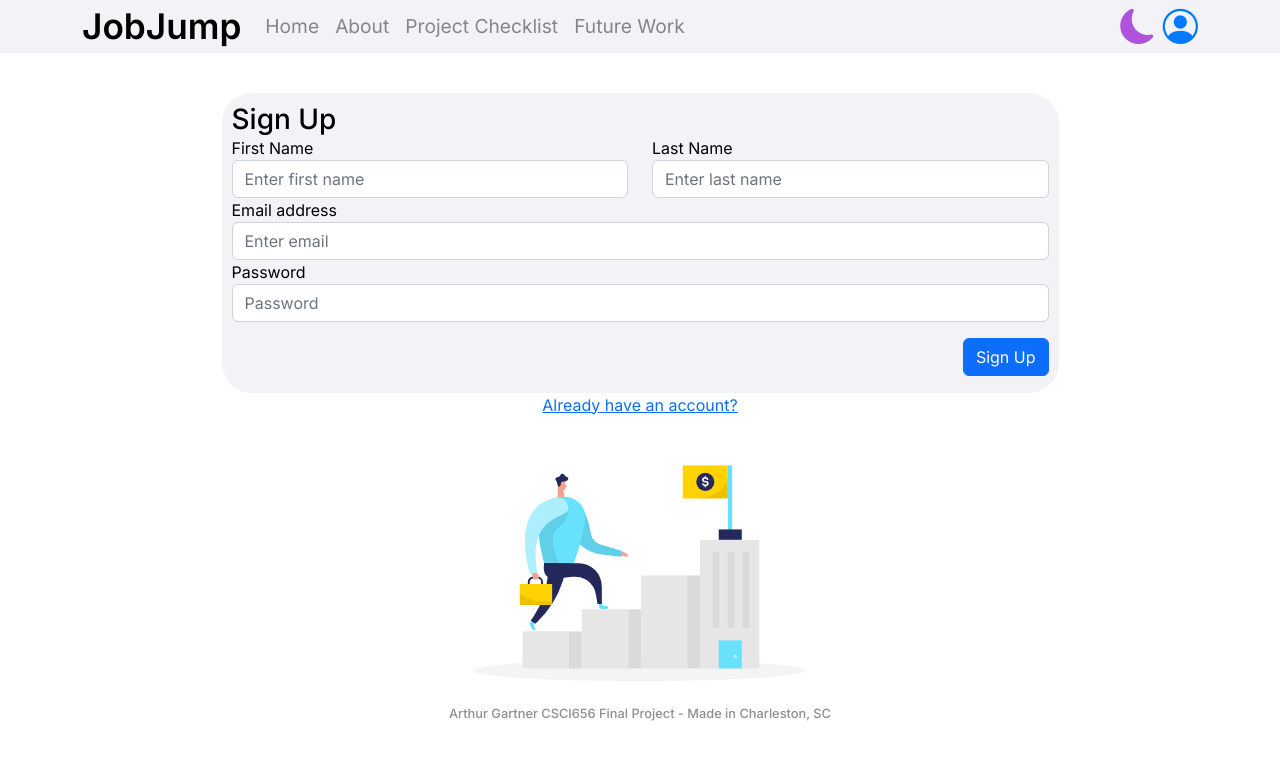
After one commit to ArthurGartner/csci656-final-project, a Django app: page /signup/ in a window 1280 px wide. The commit adds this page. Shown: the top 760 px of the page. Run offline with Django 4.2, Linux system fonts and the light colour scheme; style sheets or scripts are compiled from the project's sources; some libraries are stand-ins or nearby versions.

Commit message:
Added more views

```diff
--- a/final_project/urls.py
+++ b/final_project/urls.py
@@ -21,5 +21,7 @@ urlpatterns = [
     path('', views.page_index),
     path('about/', views.page_about),
     path('checklist/', views.page_checklist),
-    path('futurework/', views.page_future_work)
+    path('futurework/', views.page_future_work),
+    path('login/', views.page_login),
+    path('signup/', views.page_signup)
 ]
--- a/main/static/main/index.css
+++ b/main/static/main/index.css
@@ -21,7 +21,8 @@
         color: var(--label); }
         .hero-section .main-content .row .text-area .button-container .btn-learn {
           background: var(--systemPink);
-          color: #FFFFFF; }
+          color: #FFFFFF;
+          margin-right: 10px; }
         .hero-section .main-content .row .text-area .button-container .btn-login {
           background: var(--systemPurple);
           color: #FFFFFF; }
--- a/main/static/main/index.scss
+++ b/main/static/main/index.scss
@@ -29,9 +29,12 @@
 
         .button-container {
           color: var(--label);
+
+
           .btn-learn {
             background: var(--systemPink);
             color: #FFFFFF;
+            margin-right: 10px;
           }
 
           .btn-login {
--- a/main/static/main/main.scss
+++ b/main/static/main/main.scss
@@ -80,3 +80,48 @@
 body {
   background: var(--systemBackground);
 }
+
+.custom-btn {
+  display: inline-block;
+  border-radius: 30px;
+  padding: 10px 20px;
+  background: green;
+  cursor: pointer;
+  text-decoration: none;
+
+
+  a {
+    background: transparent;
+    color: #FFFFFF;
+    text-decoration: none;
+  }
+
+  &:hover {
+    opacity: .75;
+  }
+}
+
+.custom-card {
+  height: 100%;
+  width: 100%;
+  padding: 10px;
+  border-radius: 30px;
+  background: var(--secondarySystemGroupedBackground);
+}
+
+.textbox-icon {
+  font-size: 2.3rem;
+  margin-top: 0px;
+}
+
+.remove-background {
+  background: none;
+}
+
+.transparent-background {
+  background: red;
+}
+
+label {
+  background: none;
+}
--- /dev/null
+++ b/main/static/main/signup.scss
@@ -0,0 +1,24 @@
+.signup-view {
+  display: flex;
+  flex-direction: column;
+      align-items: center;
+    justify-content: center;
+
+  .signup-card {
+    margin-top: 5vh;
+    height: auto;
+    min-height: 300px;
+    width: 75%;
+
+    .card-title {
+      background: none;
+
+    }
+  }
+
+  .bottom-area {
+    img {
+      width: 30vw;
+    }
+  }
+}
--- a/main/templates/main/base.html
+++ b/main/templates/main/base.html
@@ -11,6 +11,7 @@
     <link rel="stylesheet" href="{% sass_src 'main/main.scss' %}">
     <link rel="stylesheet" href="{% sass_src 'main/index.scss' %}">
     <link rel="stylesheet" href="{% sass_src 'main/footer.scss' %}">
+    <link rel="stylesheet" href="{% sass_src 'main/signup.scss' %}">
     <script src="{% static 'main/scripts/themetoggle.js' %}"></script>
 </head>
 <body>
--- /dev/null
+++ b/main/templates/main/page_login.html
@@ -0,0 +1,5 @@
+{% extends "./base.html" %}
+
+{% block content %}
+<h1>Login Page</h1>
+{% endblock content %}
--- /dev/null
+++ b/main/templates/main/page_signup.html
@@ -0,0 +1,42 @@
+{% extends "./base.html" %}
+{% load static %}
+{% block content %}
+<div class="signup-view">
+    <div class="signup-card custom-card ">
+        <h3 class="card-title">
+            Sign Up
+        </h3>
+        <form class="remove-background">
+            <div class="row remove-background">
+                <div class="col-6 remove-background">
+                    <div class="form-group remove-background">
+                        <label for="exampleInputEmail1">First Name</label>
+                        <input type="text" class="form-control" id="exampleInputEmail1" aria-describedby="emailHelp" placeholder="Enter first name">
+                    </div>
+                </div>
+                <div class="col-6 remove-background">
+                    <div class="form-group remove-background">
+                        <label for="exampleInputEmail1">Last Name</label>
+                        <input type="text" class="form-control" id="exampleInputEmail1" aria-describedby="emailHelp" placeholder="Enter last name">
+                    </div>
+                </div>
+            </div>
+            <div class="form-group remove-background">
+                <label for="exampleInputEmail1">Email address</label>
+                <input type="email" class="form-control" id="exampleInputEmail1" aria-describedby="emailHelp" placeholder="Enter email">
+            </div>
+            <div class="form-group remove-background mb-3">
+                <label for="exampleInputPassword1">Password</label>
+                <input type="password" class="form-control" id="exampleInputPassword1" placeholder="Password">
+            </div>
+            <div class="d-flex flex-row-reverse remove-background">
+                <button type="submit" class="btn btn-primary">Sign Up</button>
+            </div>
+        </form>
+    </div>
+    <a href="/login">Already have an account?</a>
+    <div class="bottom-area">
+        <img src="{% static 'main/media/career_two_color.svg' %}" alt="">
+    </div>
+</div>
+{% endblock content %}
--- a/main/views.py
+++ b/main/views.py
@@ -21,3 +21,13 @@ def page_checklist(request):
 def page_future_work(request):
     return render(request=request,
                   template_name="main/page_future_work.html")
+
+
+def page_login(request):
+    return render(request=request,
+                  template_name="main/page_login.html")
+
+
+def page_signup(request):
+    return render(request=request,
+                  template_name="main/page_signup.html")
```
Also changed, not shown: main/static/main/main.css (+34 -0 lines), main/static/main/signup.css (added, +16 -0 lines), main/templates/main/page_index.html (+6 -2 lines), main/static/main/media/career_two_color.svg (added), 3 other files.
